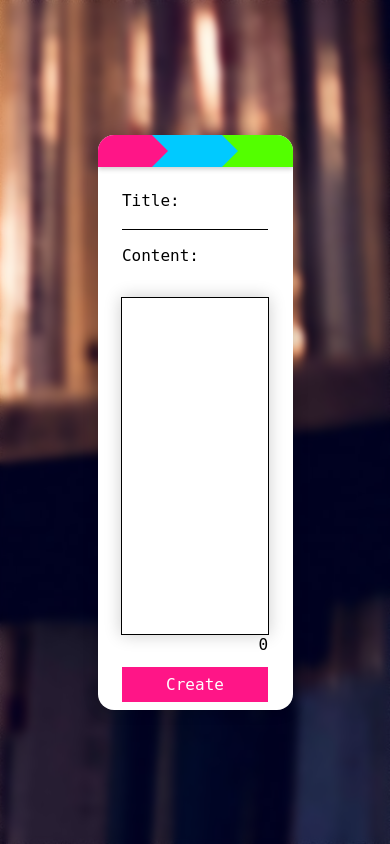
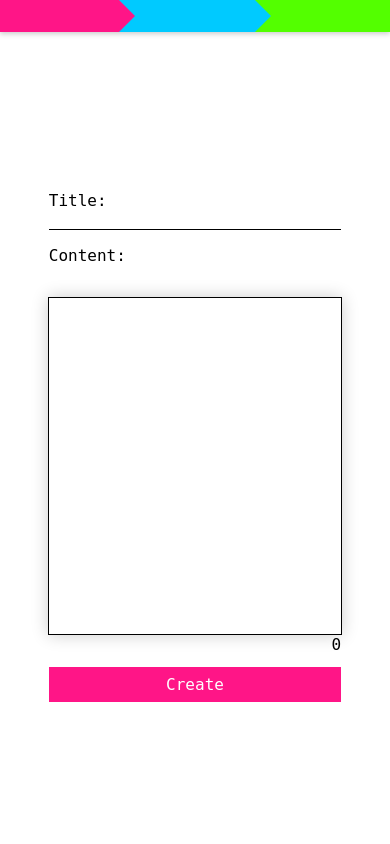
Before and after one commit to tylerpitcher/flask-blog, a Flask app: page /create in a window 390 px wide. Run offline with Flask 2, Linux system fonts and the light colour scheme; the visitor is signed in with stand-in values (Sample User, id 1).

```diff
--- a/blog/static/css/base.css
+++ b/blog/static/css/base.css
@@ -71,20 +71,18 @@ li, a {
     flex-direction: row;
     justify-content: space-between;
     transition: 0.25s ease;
+    padding: 1em;
+    background-color: white;
+    border-radius: 3em;
+    box-shadow: 0px 0px 1em 0px rgba(0, 0, 0, 0.2);
+    margin-top: 2em;
+    flex-wrap: wrap;
 }
 
 .snippet:hover {
     box-shadow: 0px 0px 1em 0.25em rgba(0, 0, 0, 0.2);
     transition: 0.25s ease;
     transform: translateX(0.25em);
-}
-
-.snippet {
-    padding: 1em;
-    background-color: white;
-    border-radius: 3em;
-    box-shadow: 0px 0px 1em 0px rgba(0, 0, 0, 0.2);
-    margin-top: 2em;
 }
 
 .content {
@@ -146,7 +144,7 @@ button {
     background-color: transparent;
 }
 .posts {
-    width: 100%;
+    /* width: 100%; */
     display: flex;
     flex-direction: column;
     justify-content: flex-start;
@@ -198,6 +196,6 @@ nav ul li a:hover {
     background-color: #FF1587;
 }
 
-span {
+/* span {
     font-size: 16px;
-}
+} */
--- /dev/null
+++ b/blog/static/css/responsive.css
@@ -0,0 +1,11 @@
+@media only screen and (max-width: 1024px) {
+    body {
+        background-image: none;
+    }
+
+    .form-wrapper {
+        width: 100vw;
+        height: 100vh;
+        border-radius: 0;
+    }
+}
--- a/blog/templates/create.html
+++ b/blog/templates/create.html
@@ -1,7 +1,7 @@
 {% extends "form.html" %}
 {% block title %}Create Post{% endblock %}
 {% block links %}
-<script src="/static/js/word_count.js"></script>
+<script src="/static/js/char_count.js"></script>
 {% endblock %}
 {% block form %}
 <label for="title">Title:</label>
--- a/blog/templates/form.html
+++ b/blog/templates/form.html
@@ -7,6 +7,7 @@
     <script src="https://cdnjs.cloudflare.com/ajax/libs/jquery/3.6.0/jquery.js" integrity="sha512-n/4gHW3atM3QqRcbCn6ewmpxcLAHGaDjpEBu4xZd47N0W2oQ+6q7oc3PXstrJYXcbNU1OHdQ1T7pAP+gi5Yu8g==" crossorigin="anonymous" referrerpolicy="no-referrer"></script>
     <link rel="stylesheet" href="/static/css/base.css">
     <link rel="stylesheet" href="/static/css/form.css">
+    <link rel="stylesheet" href="/static/css/responsive.css">
     <script src="/static/js/dismiss.js"></script>
     {% block links %}{% endblock %}
     <title>{% block title %}{% endblock %}</title>
--- a/blog/templates/index.html
+++ b/blog/templates/index.html
@@ -6,6 +6,7 @@
     <meta name="viewport" content="width=device-width, initial-scale=1.0">
     <script src="https://cdnjs.cloudflare.com/ajax/libs/jquery/3.6.0/jquery.js" integrity="sha512-n/4gHW3atM3QqRcbCn6ewmpxcLAHGaDjpEBu4xZd47N0W2oQ+6q7oc3PXstrJYXcbNU1OHdQ1T7pAP+gi5Yu8g==" crossorigin="anonymous" referrerpolicy="no-referrer"></script>
     <link rel="stylesheet" href="/static/css/base.css">
+    <link rel="stylesheet" href="/static/css/responsive.css">
     <script src="/static/js/dismiss.js"></script>
     <title>Home</title>
 </head>
```
Also changed, not shown: blog/static/js/char_count.js (renamed from blog/static/js/word_count.js).
